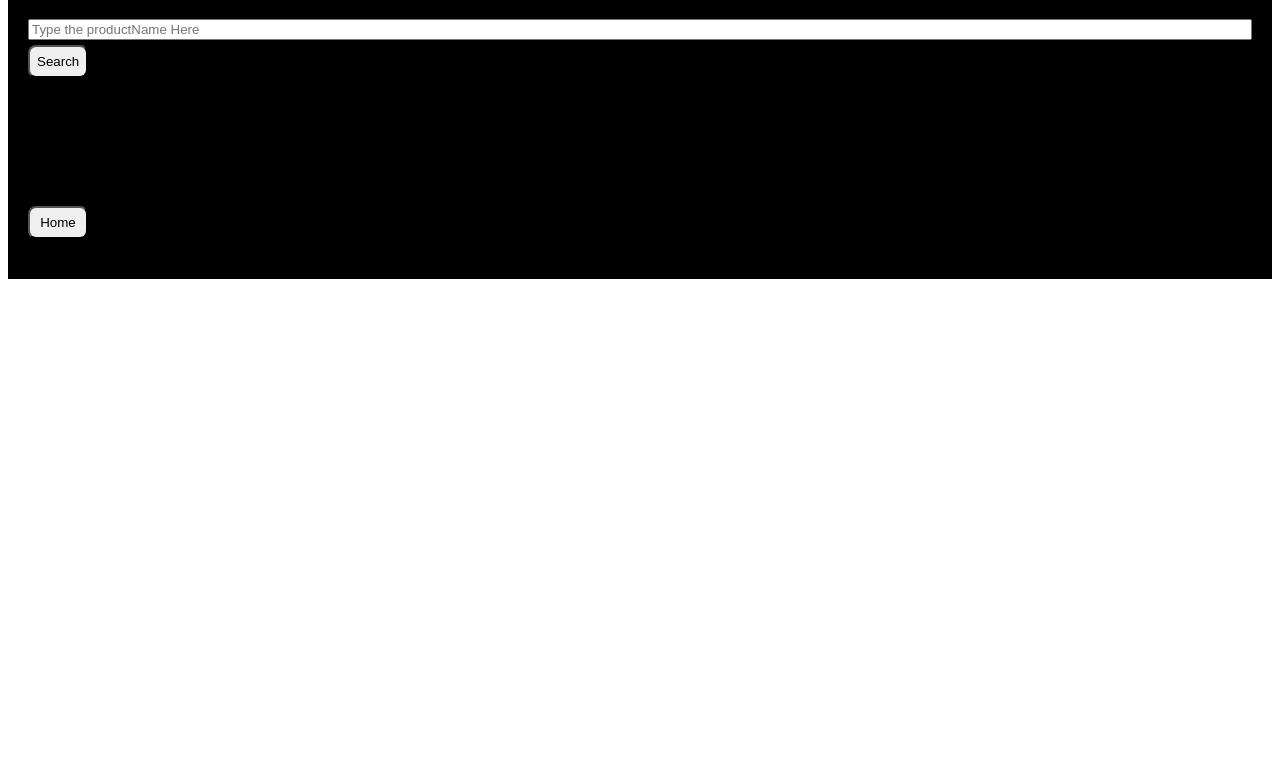
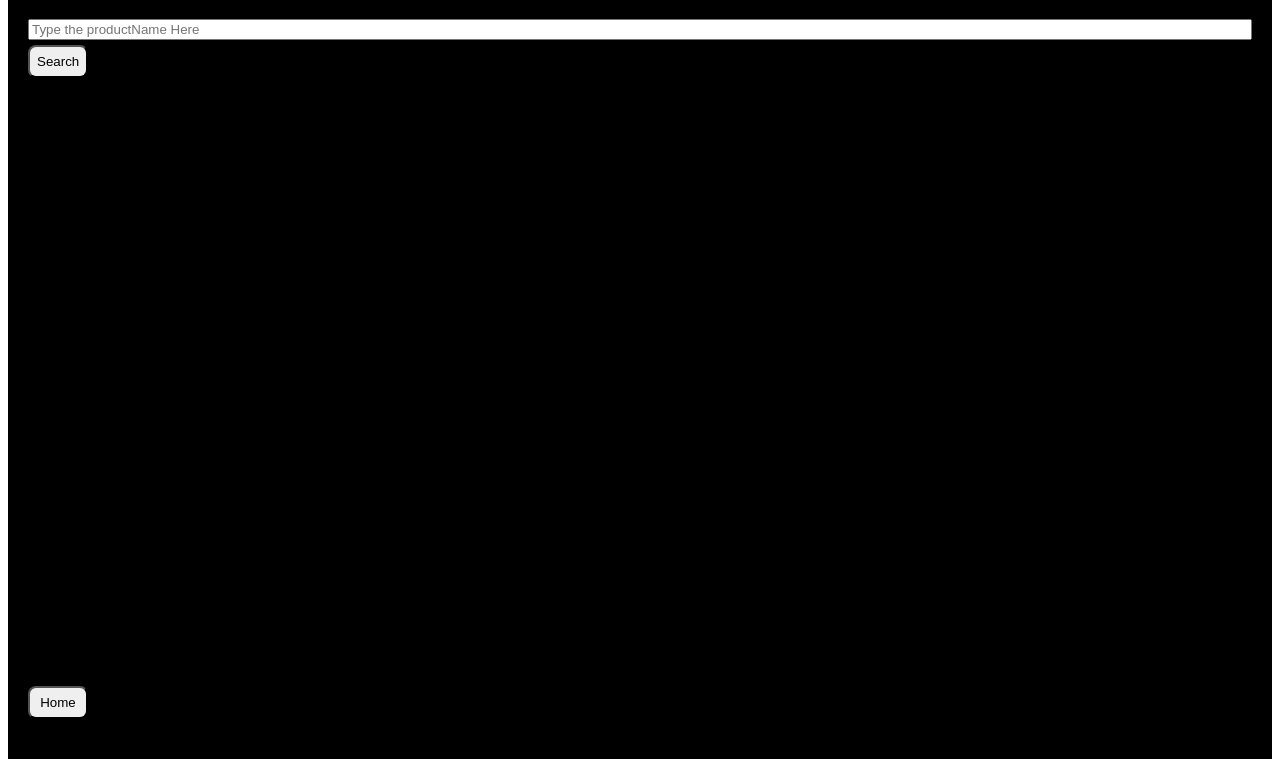
Before and after one commit to Saikarthikforgit/forDiscountCards, a plain HTML site: page index.html in a window 1280 px wide. Both pictures are taken after a click on the button "Get Discount". Shown: the part 89-856 px from the top of the page. Before the commit the page ends 800 px from the top, so only its background shows below. Drawn offline with Linux system fonts and the light colour scheme.

Commit message:
first commit

```diff
--- a/allinone/index.css
+++ b/allinone/index.css
@@ -19,7 +19,7 @@
 
 .bg_img2 {
     background-color: #000000;
-    height: 40vh;
+    height: 100vh;
     background-size: cover;
     color: white;
     padding: 20px;
```
